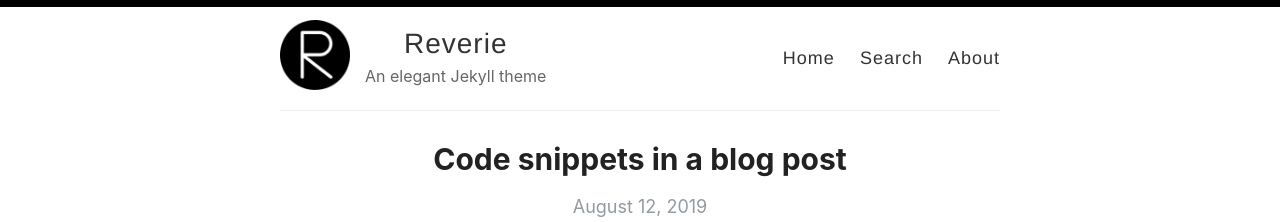
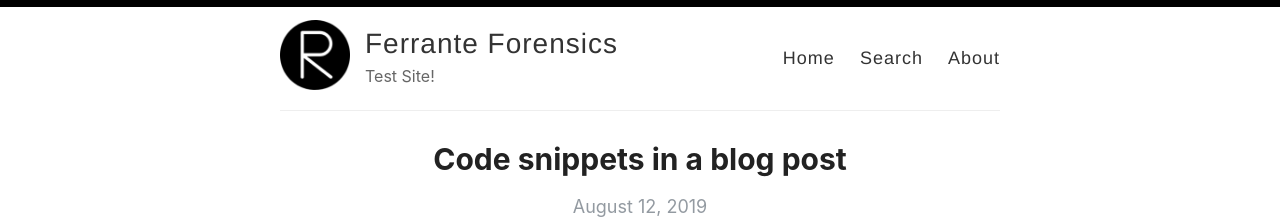
Before and after one commit to ferran7e/ferran7e.github.io, a Jekyll site: the page built from index.html, in a window 1280 px wide. Shown: the top 222 px of the page. Built offline with Jekyll 4.4.1, drawn with Linux system fonts in a browser that asks for light colours; the list of posts is cut into pages by our own code.

Commit message:
Updated Config

```diff
--- a/_config.yml
+++ b/_config.yml
@@ -3,13 +3,13 @@
 #
 
 # Name of your site (displayed in the header)
-name: Reverie
+name: Ferrante Forensics
 
 # Name of the author
-author: Amit Merchant
+author: Adam Ferrante
 
 # Short bio or description (displayed in the header)
-description: An elegant Jekyll theme
+description: Test Site!
 
 # URL of your avatar or profile pic (you could use your GitHub profile pic)
 avatar: /images/reverie.png
@@ -21,7 +21,7 @@ avatar: /images/reverie.png
 # Includes an icon in the footer for each username you enter
 footer-links:
   dribbble:
-  email: amit.d.merchant@gmail.com
+  email: adam@ferrante.io
   facebook:
   flickr:
   github: amitmerchant1990/reverie
@@ -52,7 +52,7 @@ enforce_ssl: https://www.amitmerchant.com/reverie
 # (http://yourusername.github.io/repository-name)
 # and NOT your User repository (http://yourusername.github.io)
 # then add in the baseurl here, like this: "/repository-name"
-baseurl: "/reverie"
+baseurl: ""
 
 #
 # !! You don't need to change any of the configuration flags below !!
```
